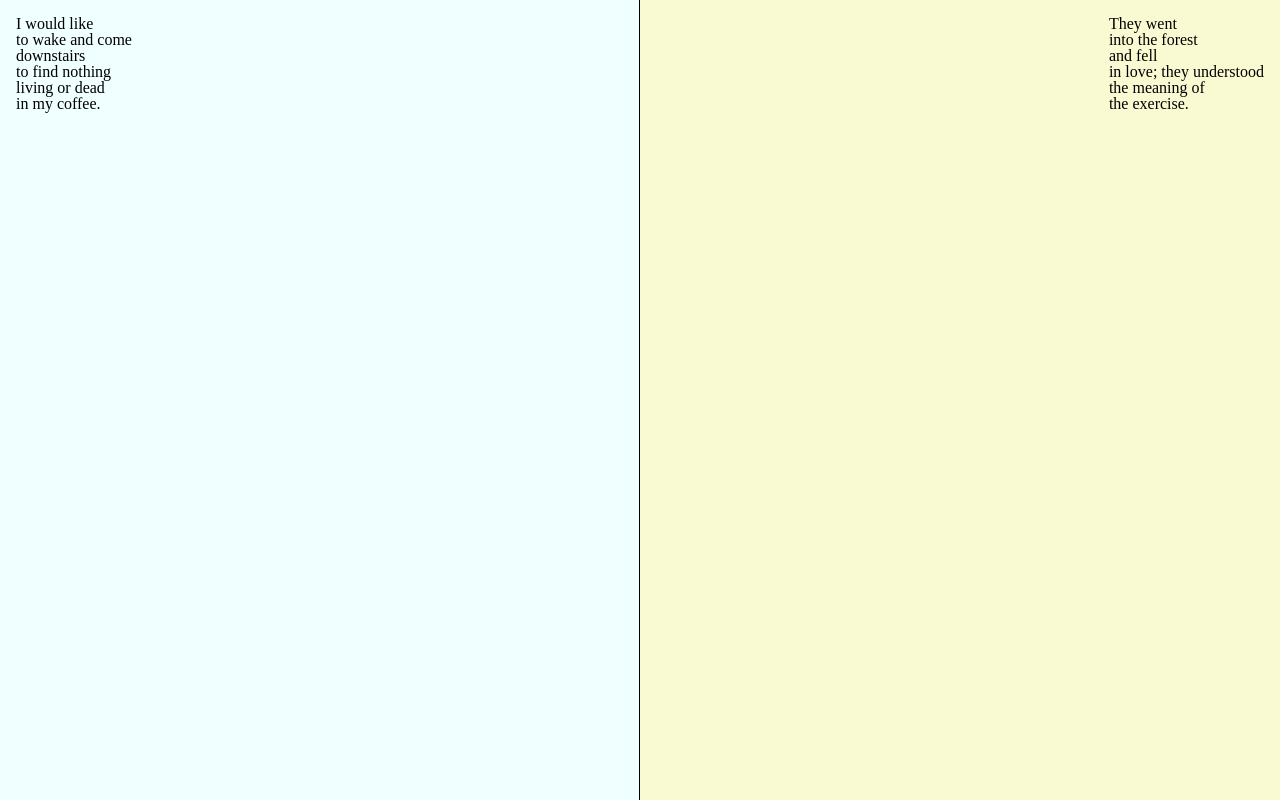
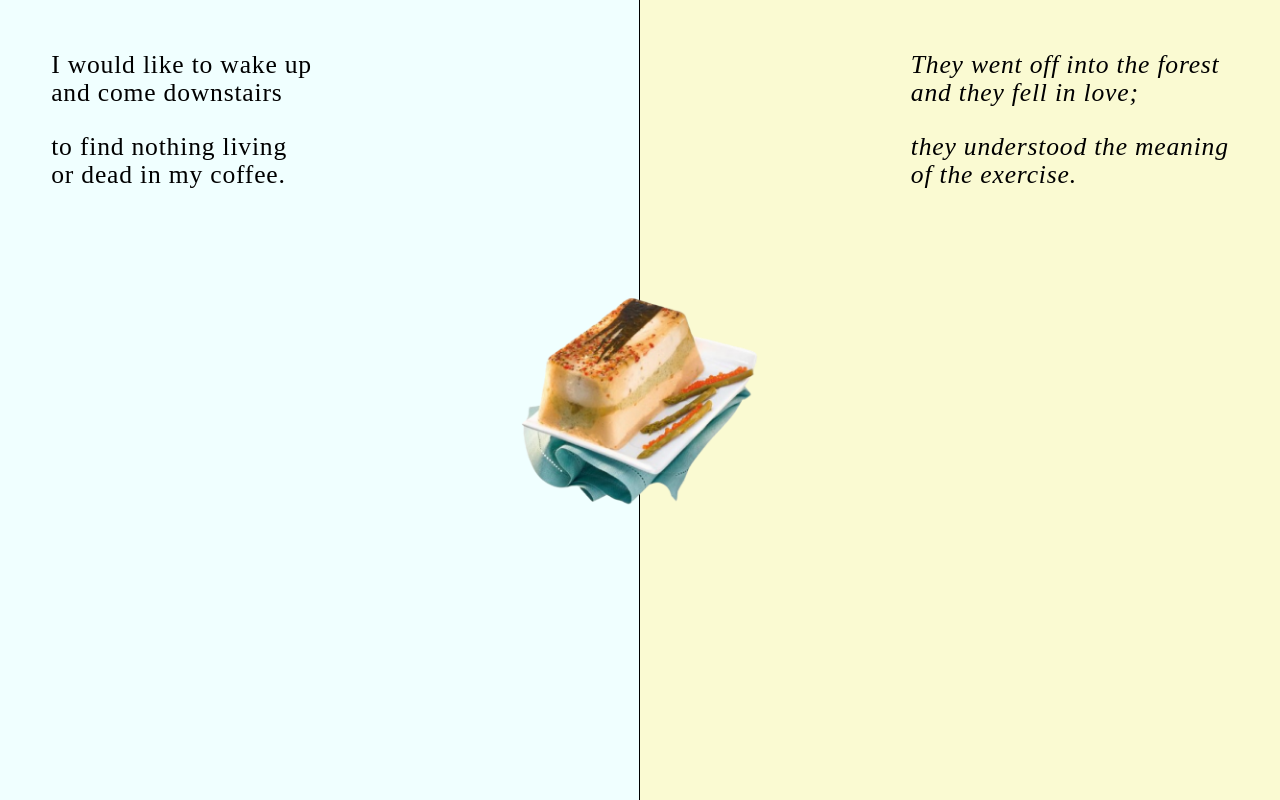
Before and after one commit to moa-mnsr/dinner, a plain HTML site: page index.html in a window 1280 px wide. Drawn offline with Linux system fonts and the light colour scheme.

Commit message:
minimum viable version

```diff
--- a/assets/style.css
+++ b/assets/style.css
@@ -1,4 +1,18 @@
 @import url(reset.css);
+
+@font-face {
+    font-family: 'Director-Regular';
+    src: url(/assets/fonts/Director-Regular.otf),
+        url(/assets/fonts/Director-Regular.ttf);
+}
+
+@font-face {
+    font-family: 'Director-Light';
+    src: url(/assets/fonts/Director-Light.otf),
+        url(/assets/fonts/Director-Light.ttf);
+}
+
+
 
 * {
     box-sizing: border-box;
@@ -7,6 +21,26 @@
 body {
     background-color: teal;
     height: 100vh;
+    font-size: 2vw;
+    line-height: 1.1;
+    letter-spacing: .05rem;
+
+    font-family: "EB Garamond", serif;
+    font-optical-sizing: auto;
+    font-weight: 400;
+    font-style: normal;
+}
+
+#imageContainer {
+    position: relative;
+}
+
+#image {
+    position: absolute;
+    top: 50vh;
+    left: 50%;
+    transform: translate(-50%, -50%);
+    width: 15rem;
 
 }
 
@@ -28,6 +62,7 @@ section {
 }
 
 section.poem1-container {
+
     background-color: azure;
     align-items: flex-start;
     border-right: solid 1px black;
@@ -35,6 +70,7 @@ section.poem1-container {
 }
 
 section.poem2-container {
+    font-style: italic;
     background-color: lightgoldenrodyellow;
     align-items: flex-end;
 
@@ -44,11 +80,13 @@ div.poem {
     width: fit-content;
 }
 
-/*
+
 div.stanza {
-    border: solid 1px whitesmoke;
+    /*border: solid 1px whitesmoke;*/
+    margin: 1em;
 }
 
+/*
 
 div.line {
     background-color: yellow;
@@ -57,10 +95,17 @@ div.line {
 }
 */
 @media only screen and (max-width: 571px) {
+
+
+    body {
+        font-size: 2vh;
+    }
+
     main.page-container {
         flex-direction: column;
         width: 100%;
     }
+
     section {
         height: 50%;
         width: 100%;
@@ -71,6 +116,7 @@ div.line {
         border-bottom: solid 1px black;
 
     }
+
     section.poem2-container {
         justify-content: flex-end;
         align-items: flex-end;
--- a/index.html
+++ b/index.html
@@ -11,33 +11,33 @@
 </head>
 
 <body>
+    <div id="imageContainer">
+        <img id="image" src="assets/images/terrine.png" alt="Image">
+    </div>
+
     <main class="page-container">
         <section class="poem1-container">
 
             <div class="poem">
                 <div class="stanza">
                     <div class="line">
-                        I would like
+                        I would like to wake up
                     </div>
+
                     <div class="line">
-                        to wake and come
-                    </div>
-                    <div class="line">
-                        downstairs
+                        and come downstairs
                     </div>
                 </div>
 
-                <div class="stanza">
-                    <div class="line">
-                        to find nothing
+                    <div class="stanza">
+                        <div class="line">
+                            to find nothing living
+                        </div>
+                        <div class="line">
+                            or dead in my coffee.
+                        </div>
+
                     </div>
-                    <div class="line">
-                        living or dead
-                    </div>
-                    <div class="line">
-                        in my coffee.
-                    </div>
-                </div>
         </section>
 
         </div>
@@ -45,25 +45,18 @@
             <div class="poem">
                 <div class="stanza">
                     <div class="line">
-                        They went
+                        They went off into the forest
                     </div>
                     <div class="line">
-                        into the forest
-                    </div>
-                    <div class="line">
-                        and fell
+                        and they fell in love;
                     </div>
                 </div>
 
                 <div class="stanza">
                     <div class="line">
-                        in love; they understood
-                    </div>
+                       they understood the meaning
                     <div class="line">
-                        the meaning of
-                    </div>
-                    <div class="line">
-                        the exercise.
+                    of the exercise.
                     </div>
                 </div>
         </section>
```
Also changed, not shown: assets/fonts/Director-Light.otf (added), assets/fonts/Director-Light.ttf (added), assets/fonts/Director-Regular.otf (added), assets/fonts/Director-Regular.ttf (added), assets/fonts/Director-Variable.ttf (added), assets/fonts/Director-bold.otf (added), assets/fonts/Director-bold.ttf (added), assets/images/terrine.png (added).
